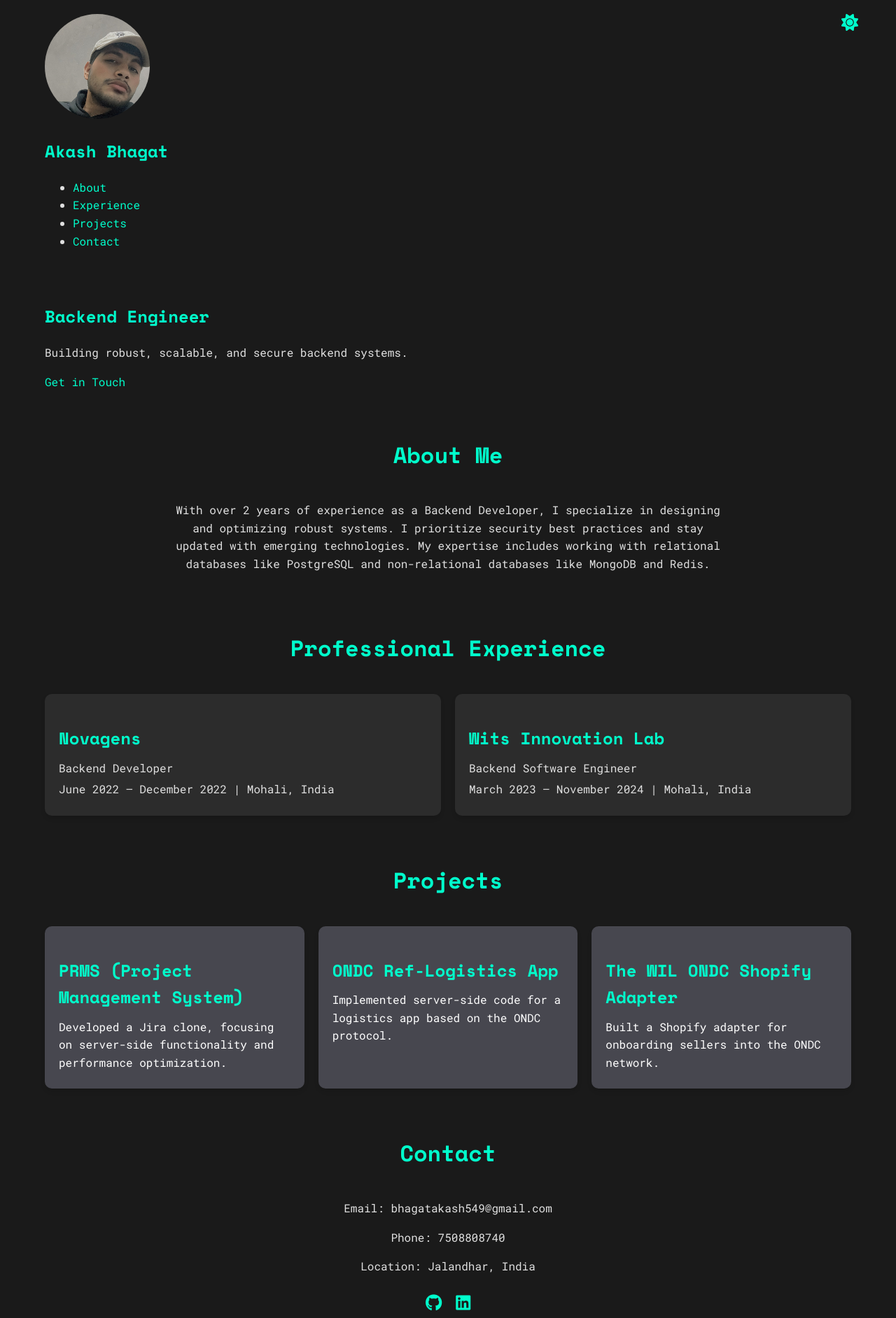
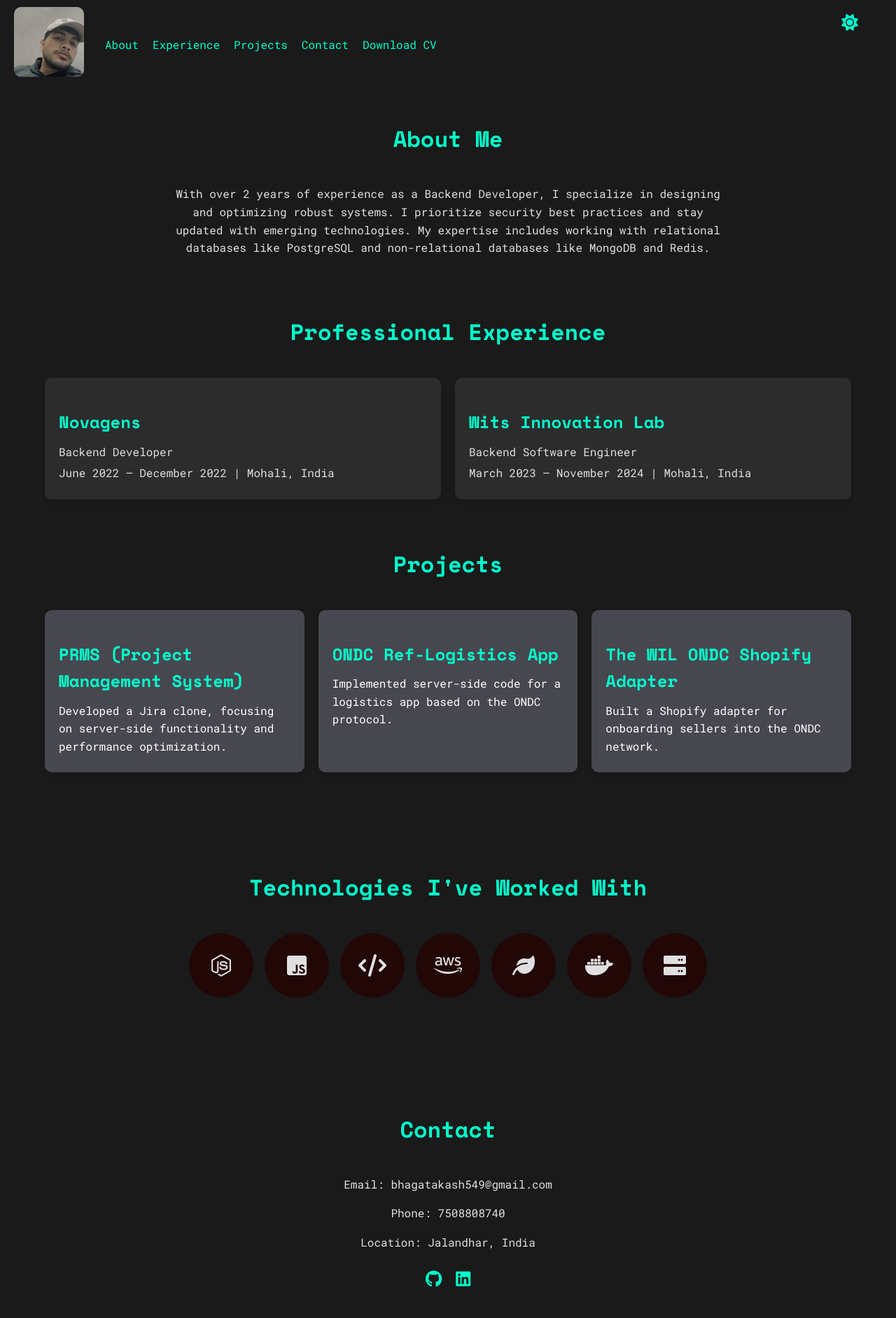
Before and after one commit to ab11op/portfolio, a plain HTML site: page index.html in a window 1280 px wide. Shown: the top 1884 px of the page at 70% size. Drawn offline with nearby package versions, Linux system fonts and the light colour scheme.

Commit message:
fix: theme, download resume and additional fixes

```diff
--- a/index.html
+++ b/index.html
@@ -1,45 +1,143 @@
 <!DOCTYPE html>
 <html lang="en">
+
 <head>
-    <meta charset="UTF-8">
-    <meta name="viewport" content="width=device-width, initial-scale=1.0">
+    <meta charset="UTF-8" />
+    <meta name="viewport" content="width=device-width, initial-scale=1.0" />
     <title>Akash Bhagat - Backend Engineer</title>
-    <link rel="stylesheet" href="styles/style.css">
-    <link rel="stylesheet" href="styles/header.css">
-    <link rel="stylesheet" href="styles/footer.css">
-    <link rel="stylesheet" href="styles/sections.css">
-    <link rel="stylesheet" href="styles/dark-mode.css">
-    <link rel="stylesheet" href="styles/light-mode.css"> <!-- Light mode styles -->
-    <link rel="stylesheet" href="https://cdnjs.cloudflare.com/ajax/libs/font-awesome/6.0.0/css/all.min.css">
-    <link rel="stylesheet" href="https://cdnjs.cloudflare.com/ajax/libs/font-awesome/6.0.0/css/all.min.css">
-    <link href="https://fonts.googleapis.com/css2?family=Roboto+Mono:wght@300;400;600&family=Space+Mono:wght@400;700&display=swap" rel="stylesheet">
+    <link rel="stylesheet" href="styles/style.css" />
+    <link rel="stylesheet" href="styles/header.css" />
+    <link rel="stylesheet" href="styles/footer.css" />
+    <link rel="stylesheet" href="styles/sections.css" />
+    <link rel="stylesheet" href="styles/dark-mode.css" />
+    <link rel="stylesheet" href="styles/light-mode.css" />
+    <link rel="stylesheet" href="https://cdnjs.cloudflare.com/ajax/libs/font-awesome/6.0.0/css/all.min.css" />
+    <link
+        href="https://fonts.googleapis.com/css2?family=Roboto+Mono:wght@300;400;600&family=Space+Mono:wght@400;700&display=swap"
+        rel="stylesheet" />
+    <style>
+        /* Header Container to hold the photo and navigation */
+        .header-container {
+            display: flex;
+            align-items: center;
+            justify-content: space-between;
+            padding: 10px 20px;
+        }
 
+        /* Logo container for the photo */
+        .logo-container img {
+            height: 100px;
+            /* Adjust size as needed */
+            width: 100px;
+            border-radius: 10%;
+        }
 
+        /* Navigation styling */
+        .nav {
+            flex: 1;
+            margin-left: 20px;
+        }
 
+        .nav-list {
+            display: flex;
+            list-style: none;
+            align-items: center;
+            margin: 0;
+            padding: 0;
+        }
 
+        .nav-list li {
+            margin: 0 10px;
+        }
+
+        /* Push the Download CV button to the right */
+        .cv-button {
+            margin-left: auto;
+        }
+
+        /* Technologies Section Styling */
+        #technologies {
+            margin: 2rem auto;
+            text-align: center;
+        }
+
+        #technologies h2 {
+            font-size: 2rem;
+            margin-bottom: 1rem;
+        }
+
+        .tech-list {
+            display: inline-flex;
+            flex-wrap: wrap;
+            list-style: none;
+            padding: 0;
+            justify-content: center;
+        }
+
+        .tech-list li {
+            background: #220707;
+            border-radius: 50%;
+            padding: 1rem;
+            margin: 0.5rem;
+            font-size: 2rem;
+            display: flex;
+            align-items: center;
+            justify-content: center;
+            width: 60px;
+            height: 60px;
+        }
+    </style>
 </head>
+
 <body>
-    <!-- Header Component -->
-    <!-- <div id="logo-container"></div> -->
     <div class="theme-toggle">
         <i class="fas fa-sun"></i>
         <i class="fas fa-moon"></i>
     </div>
-    <div id="header"></div>
+
+    <!-- Header with Photo and Navigation -->
+    <header>
+        <div class="header-container">
+            <!-- Photo / Logo Section -->
+            <div class="logo-container">
+                <img src="assets/icons/akash.jpg" alt="My Photo">
+            </div>
+            <!-- Navigation -->
+            <nav class="nav">
+                <ul class="nav-list">
+                    <li><a href="#about">About</a></li>
+                    <li><a href="#experience">Experience</a></li>
+                    <li><a href="#projects">Projects</a></li>
+                    <li><a href="#contact">Contact</a></li>
+                    <li class="cv-button">
+                        <a href="assets/docs/my-cv.pdf" download>Download CV</a>
+                    </li>
+                </ul>
+            </nav>
+        </div>
+    </header>
 
     <!-- Main Content -->
     <main>
-        <!-- About Section -->
         <div id="about"></div>
+        <div id="experience"></div>
+        <div id="projects"></div>
+        <!-- Technologies Section -->
+       <section id="technologies">
+            <h2>Technologies I've Worked With</h2>
+            <ul class="tech-list">
+              <li><i class="fab fa-node-js" title="Node.js"></i></li>
+              <li><i class="fab fa-js-square" title="JavaScript"></i></li>
+              <li><i class="fa-solid fa-code" title="TypeScript"></i></li>
+              <li><i class="fab fa-aws" title="AWS"></i></li>
+              <li><i class="fa-solid fa-leaf" title="MongoDB"></i></li>
+              <li><i class="fab fa-docker" title="Docker"></i></li>
+              <li><i class="fa-solid fa-server" title="MySQL"></i></li>
+            </ul>
+          </section>
+        <div id="technologies"></div>
+        <div id="contact"></div>
 
-        <!-- Experience Section -->
-        <div id="experience"></div>
-
-        <!-- Projects Section -->
-        <div id="projects"></div>
-
-        <!-- Contact Section -->
-        <div id="contact"></div>
     </main>
 
     <!-- Footer Component -->
@@ -47,14 +145,7 @@
 
     <!-- JavaScript Files -->
     <script src="scripts/script.js"></script>
-
-    <!-- Load Components -->
     <script>
-        // Load header
-        fetch('components/header.html')
-            .then(response => response.text())
-            .then(data => document.getElementById('header').innerHTML = data);
-
         // Load about section
         fetch('components/about.html')
             .then(response => response.text())
@@ -81,4 +172,5 @@
             .then(data => document.getElementById('footer').innerHTML = data);
     </script>
 </body>
+
 </html>
--- a/styles/header.css
+++ b/styles/header.css
@@ -43,3 +43,15 @@ body.light-mode .theme-toggle {
     object-fit: cover; /* Ensures the image fits well */
     border-radius: 50%; /* Makes it circular (optional) */
 }
+
+.nav-list {
+    display: flex;
+    list-style: none;
+    align-items: center;
+    margin: 0;
+    padding: 0;
+  }
+
+  .cv-button {
+    margin-left: auto;
+  }
--- a/styles/sections.css
+++ b/styles/sections.css
@@ -65,3 +65,15 @@ section h2 {
 .social-links a:hover {
     color: #ff6b6b; /* Neon red for hover */
 }
+
+.nav-list {
+    display: flex;
+    list-style: none;
+    align-items: center;
+    margin: 0;
+    padding: 0;
+  }
+
+  .cv-button {
+    margin-left: auto;
+  }
--- a/styles/style.css
+++ b/styles/style.css
@@ -30,3 +30,14 @@ a:hover {
     margin: 0 auto;
     padding: 20px 0;
 }
+
+.tech-list li {
+    transition: transform 0.3s ease, background-color 0.3s ease;
+  }
+
+  /* Hover effect for technology icons */
+  .tech-list li:hover {
+    transform: scale(1.1);
+    background-color: #8d1212;
+    cursor: pointer;
+  }
```
Also changed, not shown: components/technologies.html (added, +12 -0 lines), assets/icons/docker.png (deleted), assets/icons/javascript.png (deleted), assets/icons/mongodb.png (deleted), assets/icons/nodejs.png (deleted), assets/icons/redis.svg (deleted), 1 other file.
